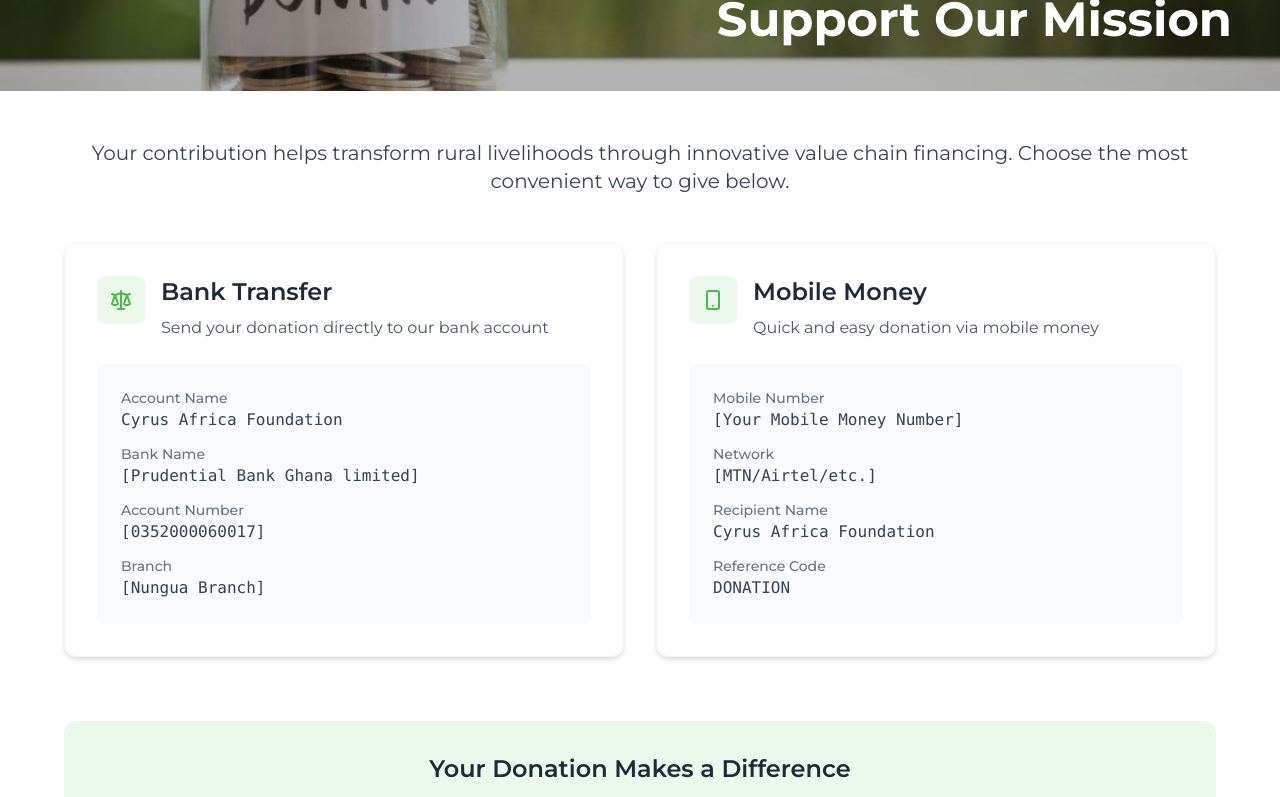
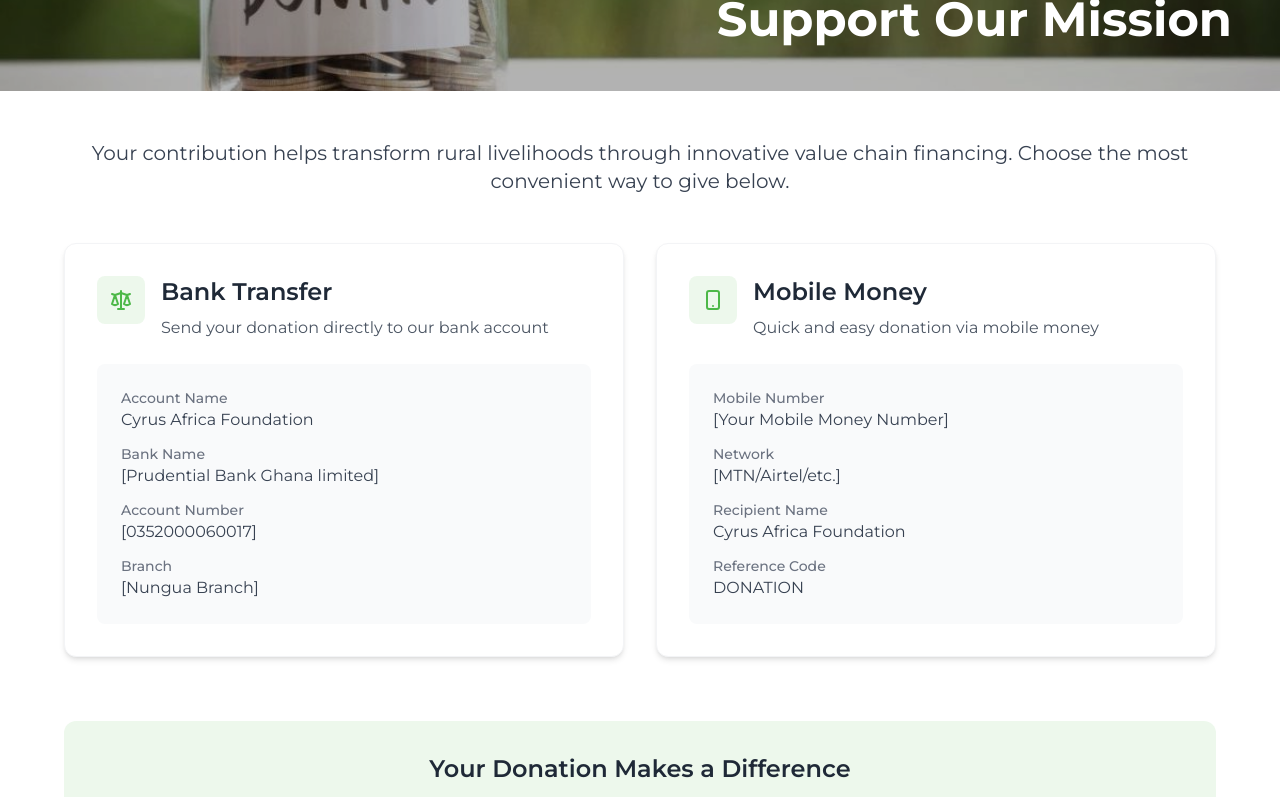
Before and after one commit to ayiteywoods/cyrus-africa, a Next.js app: page /give in a window 1280 px wide. Shown: the part 469-1266 px from the top of the page. Built offline with nearby package versions, Linux system fonts and the light colour scheme.

Commit message:
font chnaged

```diff
--- a/src/app/(main)/give/page.tsx
+++ b/src/app/(main)/give/page.tsx
@@ -77,19 +77,19 @@ export default function GivePage() {
                 <div className="space-y-3">
                   <div>
                     <p className="text-sm font-medium text-gray-500">Account Name</p>
-                    <p className="font-mono">Cyrus Africa Foundation</p>
+                    <p>Cyrus Africa Foundation</p>
                   </div>
                   <div>
                     <p className="text-sm font-medium text-gray-500">Bank Name</p>
-                    <p className="font-mono">[Prudential Bank Ghana limited]</p>
+                    <p>[Prudential Bank Ghana limited]</p>
                   </div>
                   <div>
                     <p className="text-sm font-medium text-gray-500">Account Number</p>
-                    <p className="font-mono">[0352000060017]</p>
+                    <p>[0352000060017]</p>
                   </div>
                   <div>
                     <p className="text-sm font-medium text-gray-500">Branch</p>
-                    <p className="font-mono">[Nungua Branch]</p>
+                    <p>[Nungua Branch]</p>
                   </div>
                 </div>
               </div>
@@ -121,19 +121,19 @@ export default function GivePage() {
                 <div className="space-y-3">
                   <div>
                     <p className="text-sm font-medium text-gray-500">Mobile Number</p>
-                    <p className="font-mono">[Your Mobile Money Number]</p>
+                    <p>[Your Mobile Money Number]</p>
                   </div>
                   <div>
                     <p className="text-sm font-medium text-gray-500">Network</p>
-                    <p className="font-mono">[MTN/Airtel/etc.]</p>
+                    <p>[MTN/Airtel/etc.]</p>
                   </div>
                   <div>
                     <p className="text-sm font-medium text-gray-500">Recipient Name</p>
-                    <p className="font-mono">Cyrus Africa Foundation</p>
+                    <p>Cyrus Africa Foundation</p>
                   </div>
                   <div>
                     <p className="text-sm font-medium text-gray-500">Reference Code</p>
-                    <p className="font-mono">DONATION</p>
+                    <p>DONATION</p>
                   </div>
                 </div>
               </div>
```
